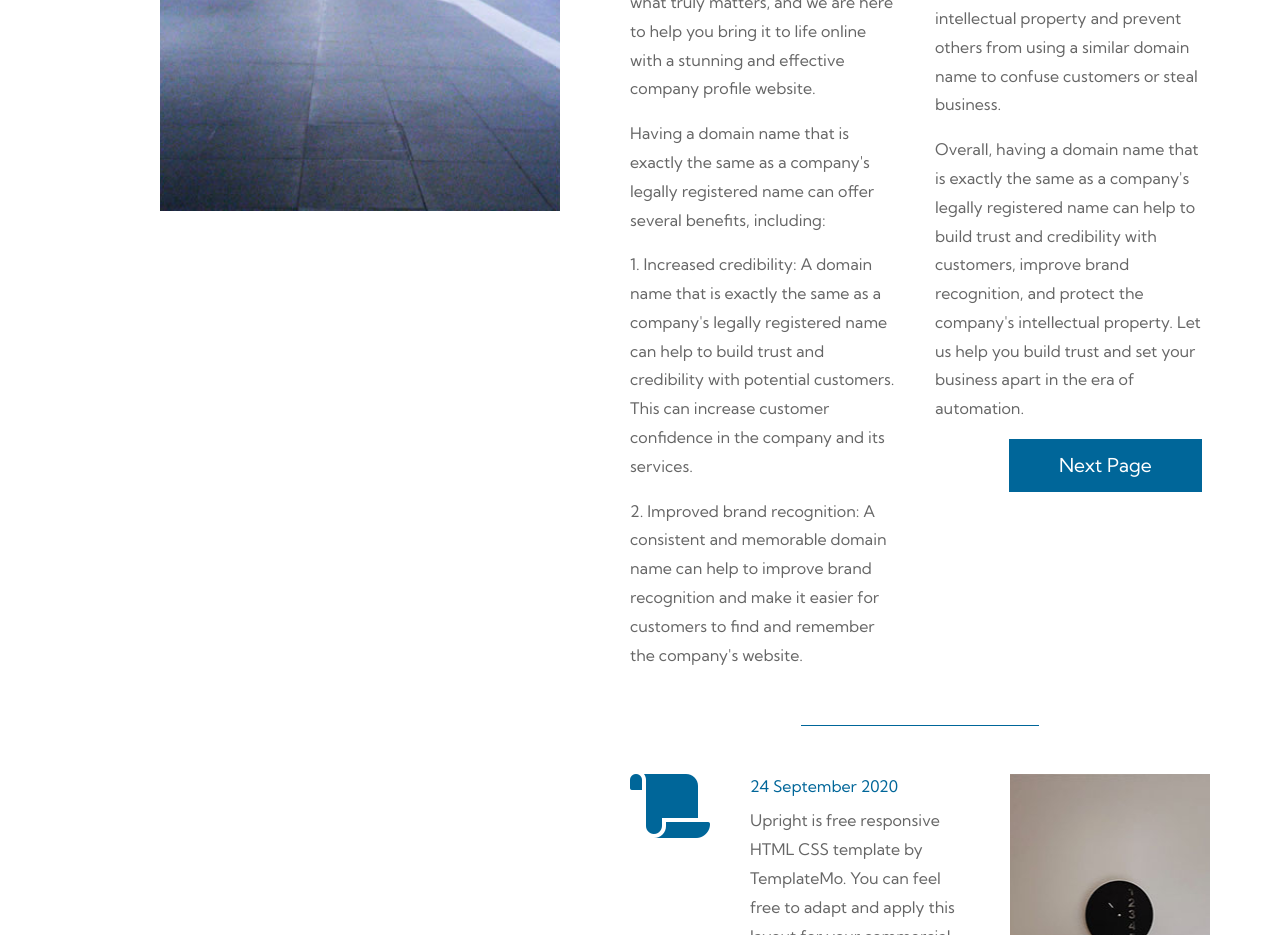
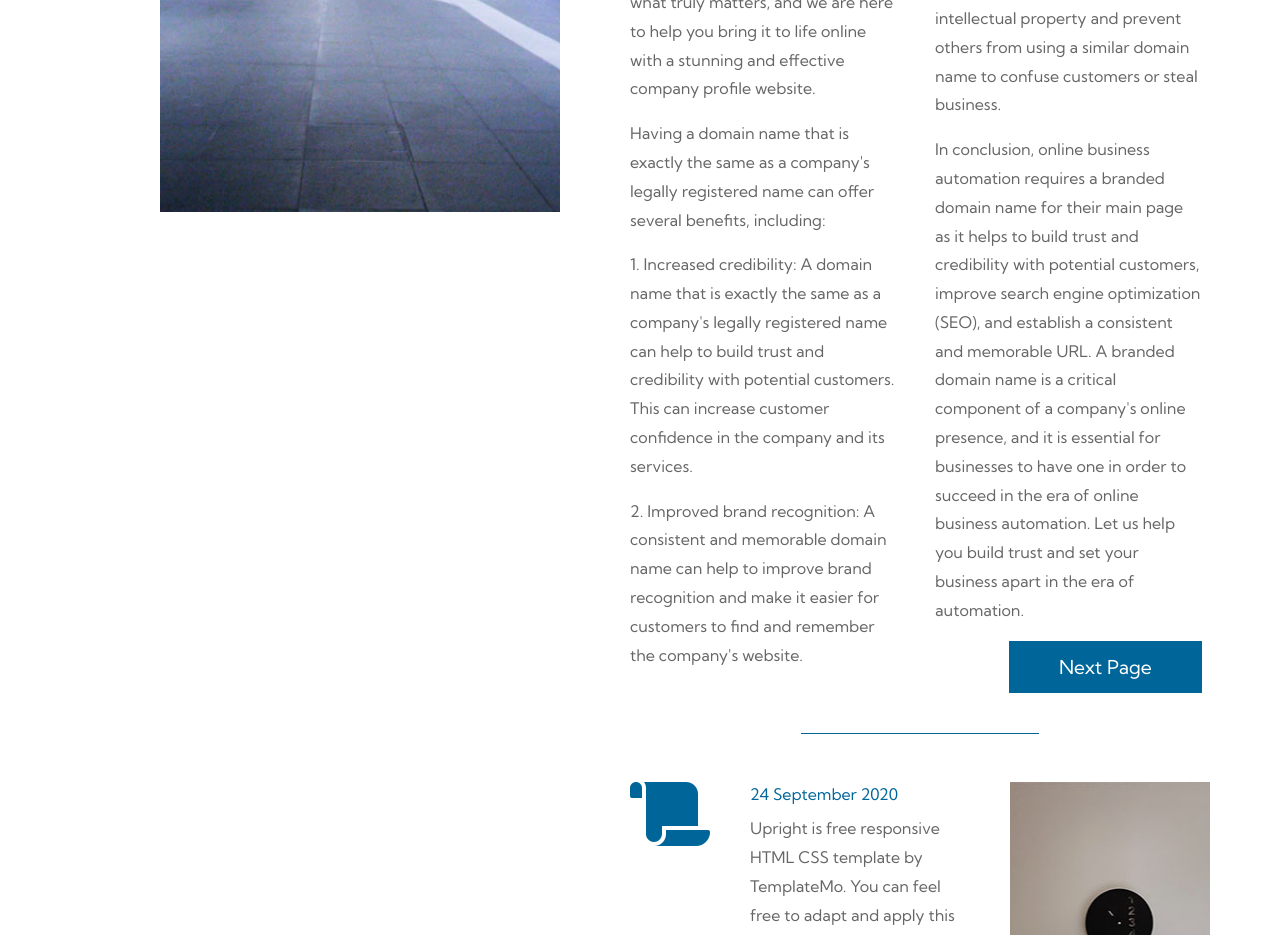
Before and after one commit to pvteltd/company, a plain HTML site: page index.html in a window 1280 px wide. Shown: the part 940-1875 px from the top of the page. Drawn offline with Linux system fonts and the light colour scheme.

Commit message:
Add files via upload

```diff
--- a/index.html
+++ b/index.html
@@ -121,7 +121,7 @@ https://templatemo.com/tm-555-upright
                                       5. Protection of intellectual property: Having a domain name that is exactly the same as the company's legally registered name can help to protect the company's intellectual property and prevent others from using a similar domain name to confuse customers or steal business.
                                     </p>
                                     <p>
-                                      Overall, having a domain name that is exactly the same as a company's legally registered name can help to build trust and credibility with customers, improve brand recognition, and protect the company's intellectual property. Let us help you build trust and set your business apart in the era of automation.
+                                      In conclusion, online business automation requires a branded domain name for their main page as it helps to build trust and credibility with potential customers, improve search engine optimization (SEO), and establish a consistent and memorable URL. A branded domain name is a critical component of a company's online presence, and it is essential for businesses to have one in order to succeed in the era of online business automation. Let us help you build trust and set your business apart in the era of automation.
                                     </p>
                                     <div class="text-right">
                                         <a href="#gallery" class="btn btn-primary tm-btn-next">Next Page</a>
```
